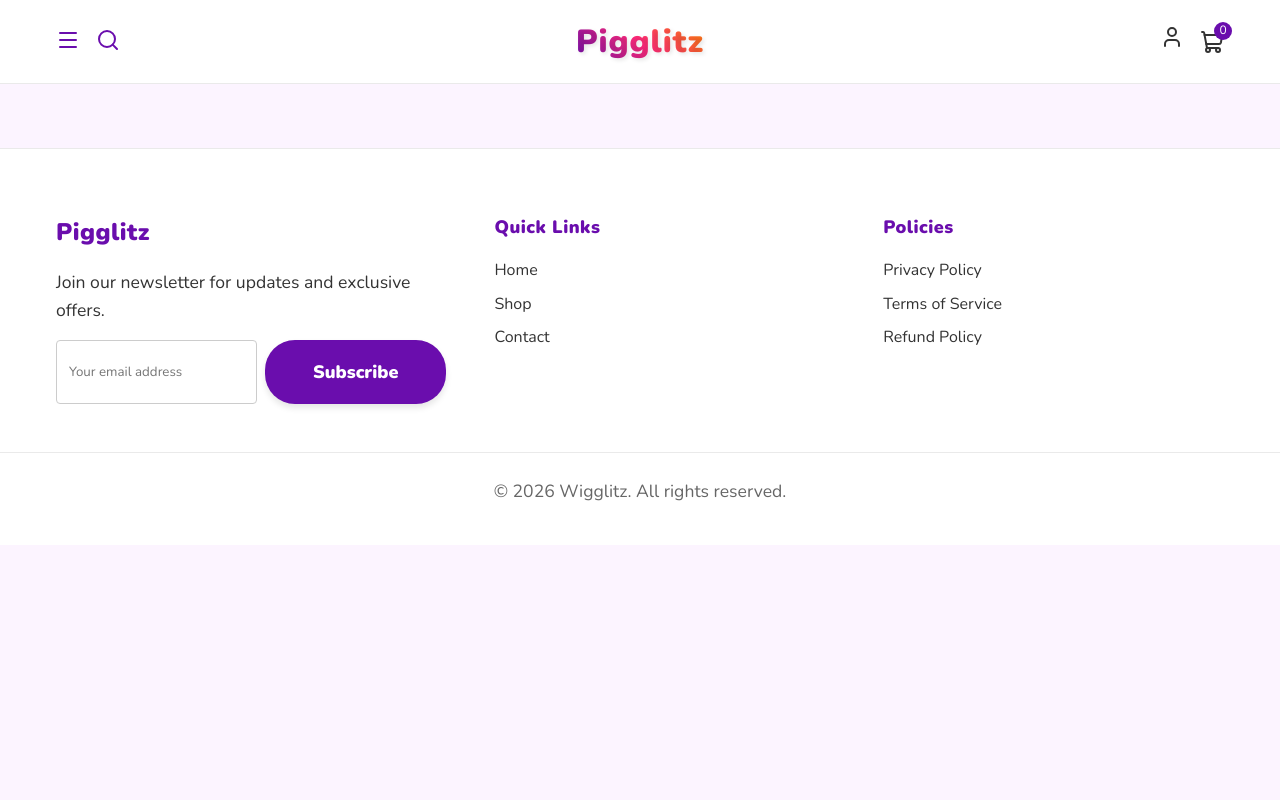
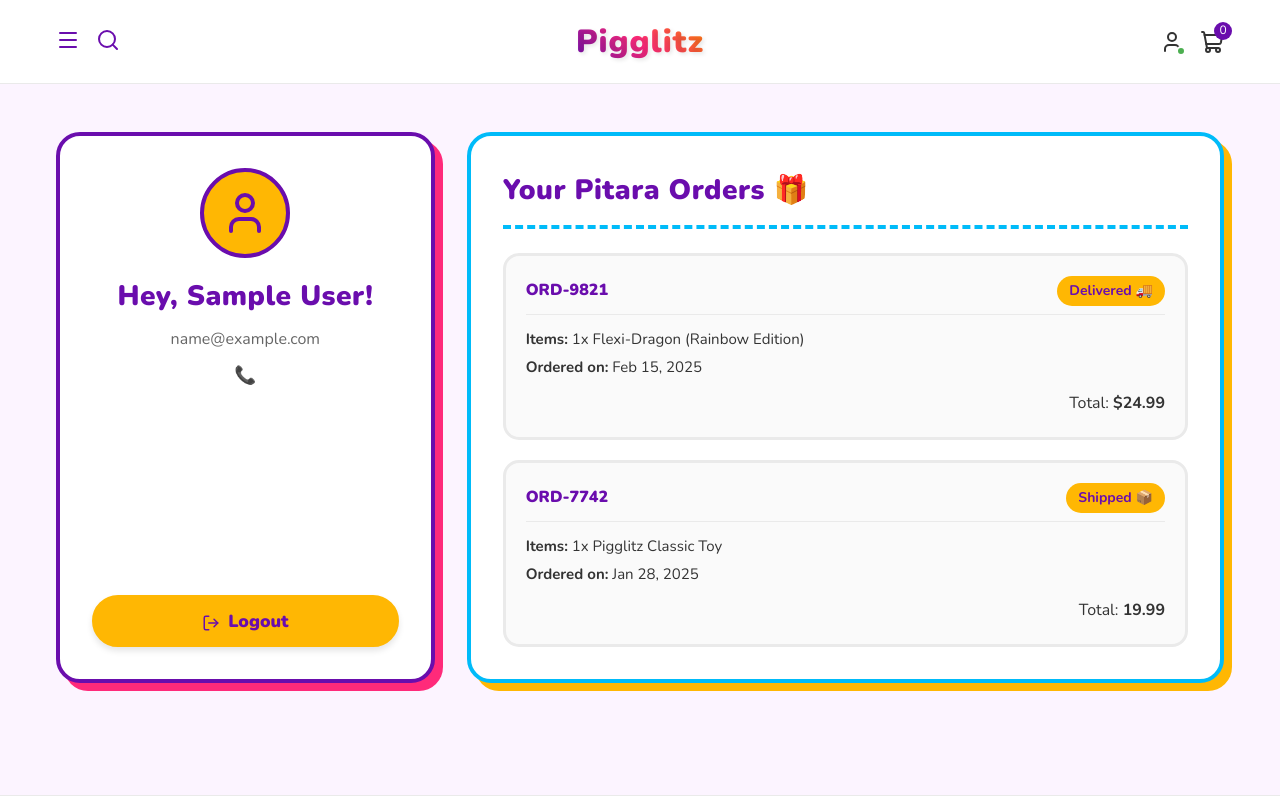
Before and after one commit to Rachit246-art/pinaka, a React (Vite) app: page /account in a window 1280 px wide. Shown: the top 800 px of the page. Built offline with nearby package versions, Linux system fonts and the light colour scheme; sample sign-in values are in the browser's storage.

Commit message:
[dyad] Created AI_RULES.md and completed the login/account flow with persistent sessions. - wrote 7 file(s) + extra files edited outside of Dyad

```diff
--- a/src/App.jsx
+++ b/src/App.jsx
@@ -4,6 +4,7 @@ import Footer from './components/Footer';
 import Home from './pages/Home';
 import ProductPage from './pages/ProductPage';
 import Login from './pages/Login';
+import Account from './pages/Account';
 
 function App() {
   return (
@@ -15,6 +16,7 @@ function App() {
             <Route path="/" element={<Home />} />
             <Route path="/products/:id" element={<ProductPage />} />
             <Route path="/login" element={<Login />} />
+            <Route path="/account" element={<Account />} />
           </Routes>
         </main>
         <Footer />
--- a/src/components/Header.css
+++ b/src/components/Header.css
@@ -56,3 +56,20 @@ button {
   justify-content: center;
   align-items: center;
 }
+
+.account-icon-wrapper {
+  position: relative;
+  display: flex;
+  align-items: center;
+}
+
+.logged-in-dot {
+  position: absolute;
+  bottom: -2px;
+  right: -2px;
+  width: 10px;
+  height: 10px;
+  background-color: #4caf50;
+  border: 2px solid var(--secondary-color);
+  border-radius: 50%;
+}
--- a/src/components/Header.jsx
+++ b/src/components/Header.jsx
@@ -1,8 +1,33 @@
+import { useState, useEffect } from 'react';
 import { Link } from 'react-router-dom';
 import { ShoppingCart, Menu, Search, User } from 'lucide-react';
 import './Header.css';
 
 const Header = () => {
+  const [isLoggedIn, setIsLoggedIn] = useState(false);
+  const [userName, setUserName] = useState('');
+
+  const checkUserStatus = () => {
+    const savedUser = localStorage.getItem('pigglitz_user');
+    if (savedUser) {
+      setIsLoggedIn(true);
+      setUserName(JSON.parse(savedUser).name);
+    } else {
+      setIsLoggedIn(false);
+      setUserName('');
+    }
+  };
+
+  useEffect(() => {
+    checkUserStatus();
+
+    // Listen for storage changes to update header state instantly
+    window.addEventListener('storage', checkUserStatus);
+    return () => {
+      window.removeEventListener('storage', checkUserStatus);
+    };
+  }, []);
+
   return (
     <header className="header">
       <div className="container header-content">
@@ -22,8 +47,11 @@ const Header = () => {
         </div>
 
         <div className="header-right">
-          <Link to="/account" className="account-link">
-            <User size={24} />
+          <Link to={isLoggedIn ? "/account" : "/login"} className="account-link" title={isLoggedIn ? `Account (${userName})` : "Login"}>
+            <div className="account-icon-wrapper">
+              <User size={24} />
+              {isLoggedIn && <span className="logged-in-dot"></span>}
+            </div>
           </Link>
           <Link to="/cart" className="cart-link">
             <ShoppingCart size={24} />
--- /dev/null
+++ b/src/pages/Account.css
@@ -0,0 +1,147 @@
+.account-page {
+  padding: calc(var(--spacing-unit) * 6) calc(var(--spacing-unit) * 2);
+  min-height: 70vh;
+}
+
+.account-grid {
+  display: grid;
+  grid-template-columns: 1fr;
+  gap: calc(var(--spacing-unit) * 4);
+}
+
+@media (min-width: 768px) {
+  .account-grid {
+    grid-template-columns: 1fr 2fr;
+  }
+}
+
+/* Profile Card */
+.profile-card {
+  background-color: var(--secondary-color);
+  border: 4px solid var(--primary-color);
+  border-radius: 24px;
+  padding: calc(var(--spacing-unit) * 4);
+  text-align: center;
+  box-shadow: 8px 8px 0 var(--accent-pink);
+  display: flex;
+  flex-direction: column;
+  align-items: center;
+}
+
+.avatar-container {
+  margin-bottom: calc(var(--spacing-unit) * 2);
+}
+
+.avatar {
+  width: 90px;
+  height: 90px;
+  background-color: var(--accent-yellow);
+  border: 4px solid var(--primary-color);
+  border-radius: 50%;
+  display: flex;
+  align-items: center;
+  justify-content: center;
+  color: var(--primary-color);
+}
+
+.profile-card h2 {
+  font-size: 28px;
+  margin-bottom: calc(var(--spacing-unit) * 1);
+}
+
+.profile-email {
+  color: #666;
+  font-size: 16px;
+  margin-bottom: calc(var(--spacing-unit) * 1);
+}
+
+.profile-phone {
+  font-weight: 700;
+  color: var(--primary-color);
+  margin-bottom: calc(var(--spacing-unit) * 3);
+}
+
+.logout-btn {
+  width: 100%;
+  margin-top: auto;
+}
+
+/* Orders Section */
+.orders-section {
+  background-color: var(--secondary-color);
+  border: 4px solid var(--accent-blue);
+  border-radius: 24px;
+  padding: calc(var(--spacing-unit) * 4);
+  box-shadow: 8px 8px 0 var(--accent-yellow);
+}
+
+.orders-section h3 {
+  font-size: 28px;
+  margin-bottom: calc(var(--spacing-unit) * 3);
+  border-bottom: 4px dashed var(--accent-blue);
+  padding-bottom: calc(var(--spacing-unit) * 1.5);
+}
+
+.orders-list {
+  display: flex;
+  flex-direction: column;
+  gap: calc(var(--spacing-unit) * 2.5);
+}
+
+.order-card {
+  border: 3px solid #eaeaea;
+  border-radius: 16px;
+  padding: calc(var(--spacing-unit) * 2.5);
+  background-color: #fafafa;
+  transition: transform 0.2s ease;
+}
+
+.order-card:hover {
+  transform: scale(1.01);
+  border-color: var(--accent-pink);
+}
+
+.order-header {
+  display: flex;
+  justify-content: space-between;
+  align-items: center;
+  margin-bottom: calc(var(--spacing-unit) * 1.5);
+  border-bottom: 1px solid #eaeaea;
+  padding-bottom: calc(var(--spacing-unit) * 1);
+}
+
+.order-id {
+  font-weight: 900;
+  color: var(--primary-color);
+}
+
+.order-status {
+  background-color: var(--accent-yellow);
+  color: var(--primary-color);
+  padding: 4px 12px;
+  border-radius: 20px;
+  font-size: 14px;
+  font-weight: 700;
+}
+
+.order-details p {
+  margin-bottom: 4px;
+  font-size: 15px;
+}
+
+.order-footer {
+  margin-top: calc(var(--spacing-unit) * 1.5);
+  text-align: right;
+  font-size: 16px;
+}
+
+.no-orders {
+  text-align: center;
+  padding: calc(var(--spacing-unit) * 6) 0;
+  color: #666;
+}
+
+.no-orders p {
+  margin: calc(var(--spacing-unit) * 2) 0;
+  font-size: 18px;
+}
--- /dev/null
+++ b/src/pages/Account.jsx
@@ -0,0 +1,101 @@
+import React, { useEffect, useState } from 'react';
+import { useNavigate, Link } from 'react-router-dom';
+import { User, Package, LogOut, ShoppingBag } from 'lucide-react';
+import './Account.css';
+
+const Account = () => {
+  const [user, setUser] = useState(null);
+  const navigate = useNavigate();
+
+  useEffect(() => {
+    const savedUser = localStorage.getItem('pigglitz_user');
+    if (!savedUser) {
+      navigate('/login');
+    } else {
+      setUser(JSON.parse(savedUser));
+    }
+  }, [navigate]);
+
+  const handleLogout = () => {
+    localStorage.removeItem('pigglitz_user');
+    window.dispatchEvent(new Event('storage'));
+    navigate('/');
+  };
+
+  if (!user) {
+    return <div className="container" style={{ padding: '40px', textAlign: 'center' }}>Loading...</div>;
+  }
+
+  // Mock orders for playful 3D printed toys
+  const mockOrders = [
+    {
+      id: "ORD-9821",
+      date: "Feb 15, 2025",
+      status: "Delivered 🚚",
+      total: "$24.99",
+      items: "1x Flexi-Dragon (Rainbow Edition)"
+    },
+    {
+      id: "ORD-7742",
+      date: "Jan 28, 2025",
+      status: "Shipped 📦",
+      total: "19.99",
+      items: "1x Pigglitz Classic Toy"
+    }
+  ];
+
+  return (
+    <div className="account-page container">
+      <div className="account-grid">
+        {/* Profile Card */}
+        <div className="profile-card">
+          <div className="avatar-container">
+            <div className="avatar">
+              <User size={48} />
+            </div>
+          </div>
+          <h2>Hey, {user.name}!</h2>
+          <p className="profile-email">{user.email}</p>
+          <p className="profile-phone">📞 {user.mobile}</p>
+
+          <button onClick={handleLogout} className="btn btn-secondary logout-btn">
+            <LogOut size={18} style={{ marginRight: '8px', verticalAlign: 'middle' }} />
+            Logout
+          </button>
+        </div>
+
+        {/* Orders Section */}
+        <div className="orders-section">
+          <h3>Your Pitara Orders 🎁</h3>
+          {mockOrders.length > 0 ? (
+            <div className="orders-list">
+              {mockOrders.map((order) => (
+                <div key={order.id} className="order-card">
+                  <div className="order-header">
+                    <span className="order-id">{order.id}</span>
+                    <span className="order-status">{order.status}</span>
+                  </div>
+                  <div className="order-details">
+                    <p className="order-items"><strong>Items:</strong> {order.items}</p>
+                    <p className="order-date"><strong>Ordered on:</strong> {order.date}</p>
+                  </div>
+                  <div className="order-footer">
+                    <span>Total: <strong>{order.total}</strong></span>
+                  </div>
+                </div>
+              ))}
+            </div>
+          ) : (
+            <div className="no-orders">
+              <ShoppingBag size={48} />
+              <p>Your Pitara is empty! Let's add some magic.</p>
+              <Link to="/" className="btn btn-primary">Shop Now</Link>
+            </div>
+          )}
+        </div>
+      </div>
+    </div>
+  );
+};
+
+export default Account;
--- a/src/pages/Login.jsx
+++ b/src/pages/Login.jsx
@@ -1,10 +1,19 @@
-import { useState } from 'react';
+import { useState, useEffect } from 'react';
+import { Link, useNavigate } from 'react-router-dom';
 import './Login.css';
-import { Link } from 'react-router-dom';
 
 const Login = () => {
   const [formData, setFormData] = useState({ name: '', email: '', mobile: '' });
   const [submitted, setSubmitted] = useState(false);
+  const navigate = useNavigate();
+
+  useEffect(() => {
+    // If already logged in, redirect to account page
+    const savedUser = localStorage.getItem('pigglitz_user');
+    if (savedUser) {
+      navigate('/account');
+    }
+  }, [navigate]);
 
   const handleChange = (e) => {
     const { name, value } = e.target;
@@ -15,16 +24,23 @@ const Login = () => {
     e.preventDefault();
     const { name, email, mobile } = formData;
     if (name && email && mobile) {
+      localStorage.setItem('pigglitz_user', JSON.stringify({ name, email, mobile }));
       setSubmitted(true);
+      setTimeout(() => {
+        navigate('/account');
+        // Trigger a storage event or custom event to update the header
+        window.dispatchEvent(new Event('storage'));
+      }, 1500);
     }
   };
 
   return (
     <div className="login-page container">
+      <div className="login-container">
         <h2>Login / Sign Up</h2>
         {submitted ? (
           <div className="success-msg">
-          🎉 Thank you, {formData.name}! Your information has been received.
+            🎉 Welcome, {formData.name}! Logging you in...
           </div>
         ) : (
           <form className="login-form" onSubmit={handleSubmit}>
@@ -36,6 +52,7 @@ const Login = () => {
                 name="name"
                 value={formData.name}
                 onChange={handleChange}
+                placeholder="Enter your name"
                 required
               />
             </div>
@@ -47,6 +64,7 @@ const Login = () => {
                 name="email"
                 value={formData.email}
                 onChange={handleChange}
+                placeholder="Enter your email"
                 required
               />
             </div>
@@ -58,16 +76,18 @@ const Login = () => {
                 name="mobile"
                 value={formData.mobile}
                 onChange={handleChange}
+                placeholder="Enter mobile number"
                 required
               />
             </div>
             <button type="submit" className="btn btn-primary full-width">
-            Submit
+              Let's Play! 🚀
             </button>
           </form>
         )}
-      <div className="back-link">
+        <div className="back-link" style={{ marginTop: '20px' }}>
           <Link to="/">← Back to Home</Link>
+        </div>
       </div>
     </div>
   );
```
Also changed, not shown: 2 other files (tests, documents, lock files or other folders). Lines whose indentation alone changed are shown as unchanged.
